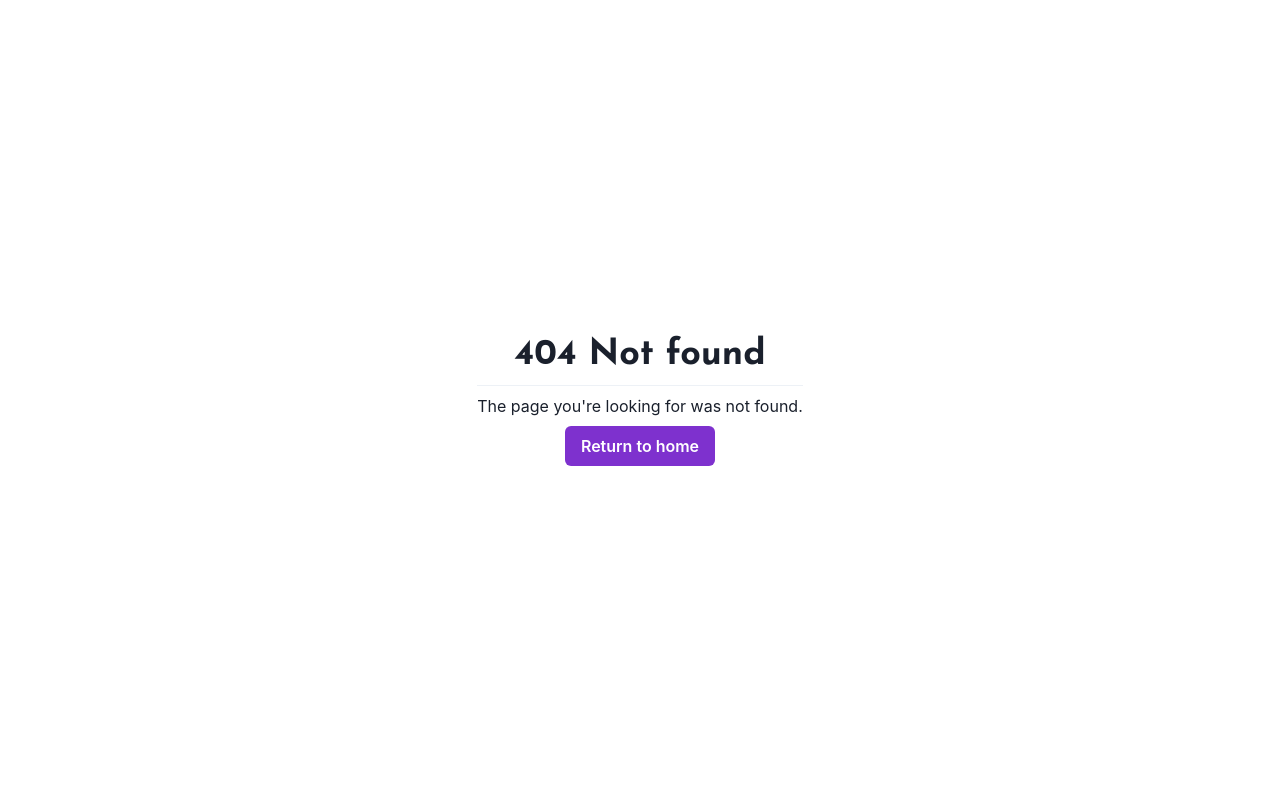
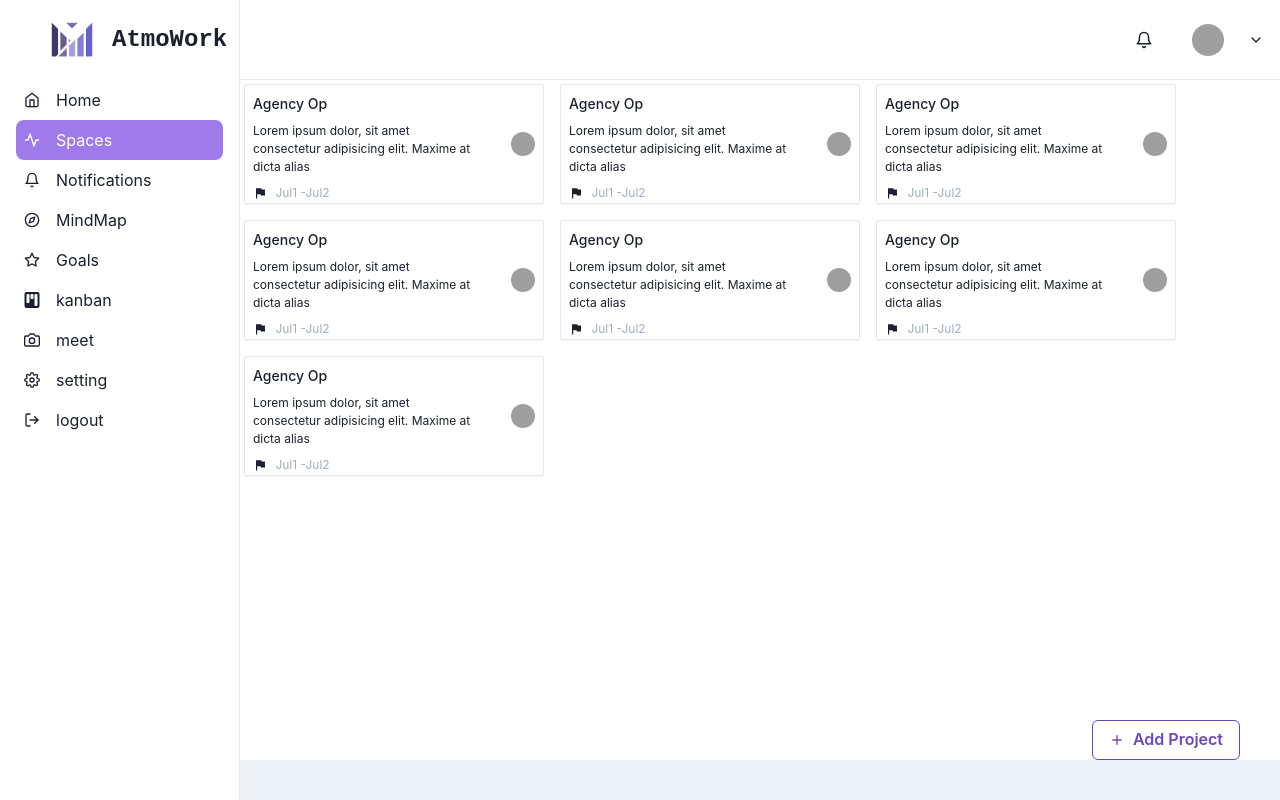
Before and after one commit to FaiezWaseem/atmowork, a Next.js app in the folder frontend/: page /dashboard/spaces in a window 1280 px wide. Before the commit this address had no page. Built offline with nearby package versions, Linux system fonts and the light colour scheme; no server answers; grey boxes are pictures that could not be loaded.

Commit message:
feat :  spaces 60%

```diff
--- /dev/null
+++ b/frontend/pages/dashboard/spaces/index.tsx
@@ -0,0 +1,54 @@
+import { Stack, Button, Box, Flex, Text, VStack, HStack, Tooltip, Avatar } from '@chakra-ui/react'
+import SideBar from '@/components/dashboard/sidebar/index'
+import { MdFlag, MdAdd } from "react-icons/md"
+
+export default function Home() {
+    return <SideBar>
+        <Stack display={'flex'}
+            flexDir={'row'}
+            flexWrap={'wrap'}
+            width={'100%'}
+            height={'auto'}
+            justify={'start'}
+            spacing={2}
+        >
+            {[1,2,3,1,1,,1,1].map(i => <ProjectCard />)}
+            <Box position={'absolute'} bottom={10} right={10}>
+                <Button leftIcon={<MdAdd />} colorScheme='purple' variant='outline'>
+                    Add Project
+                </Button>
+            </Box>
+        </Stack>
+    </SideBar>
+}
+
+const ProjectCard = () => {
+    return <Flex
+        direction={'row'}
+        bg="white"
+        p={2}
+        m={1}
+        borderColor={'gray.200'}
+        borderWidth={.13}
+        borderRadius="sm"
+        boxShadow="sm"
+        w={300}
+        maxH={120}
+        justifyContent="center"
+
+    >
+        <VStack width={'80%'}>
+            <Text fontSize={14} width={'100%'} textAlign={'start'} fontWeight={'medium'} >{"Agency Op"}</Text>
+            <Text fontSize={12} width={'100%'} textAlign={'start'} >Lorem ipsum dolor, sit amet consectetur adipisicing elit. Maxime at dicta alias</Text>
+            <HStack width={'100%'}>
+                <MdFlag />
+                <Text width={'100%'} fontSize={12} color={'gray.400'} >Jul1 -Jul2</Text>
+            </HStack>
+        </VStack>
+        <HStack width={'20%'} justifyContent={'end'} cursor={'pointer'} >
+            <Tooltip label='Assign Me' >
+                <Avatar size='xs' name='Add' src='https://bit.ly/dan-a' />
+            </Tooltip>
+        </HStack>
+    </Flex>
+}
--- a/frontend/src/css/home.module.css
+++ b/frontend/src/css/home.module.css
@@ -3,6 +3,7 @@
 .headerbg {
     background: url('../../public/headerbg.png');
     box-shadow: 0px 2px 2px 0px rgba(0, 0, 0, 0.25);
+    background-size: cover;
 }
 
 .heroBg {
```
